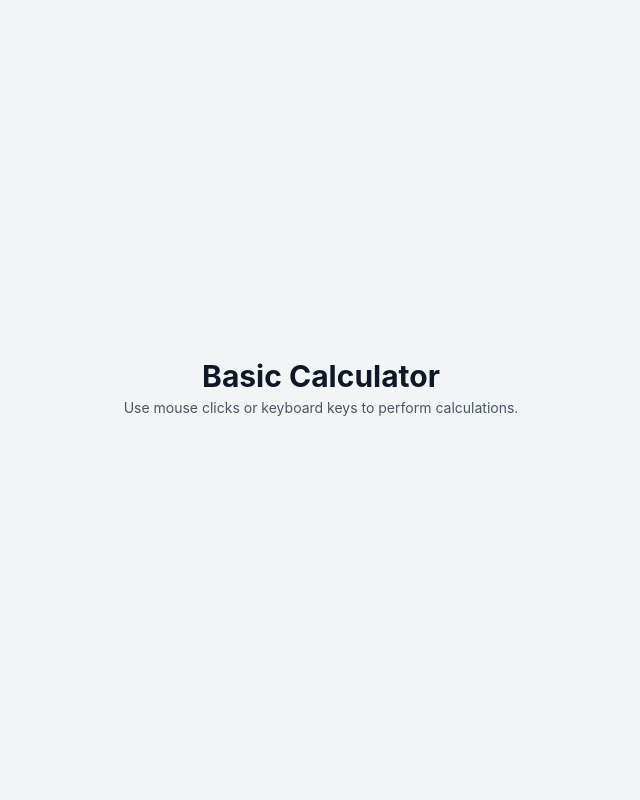
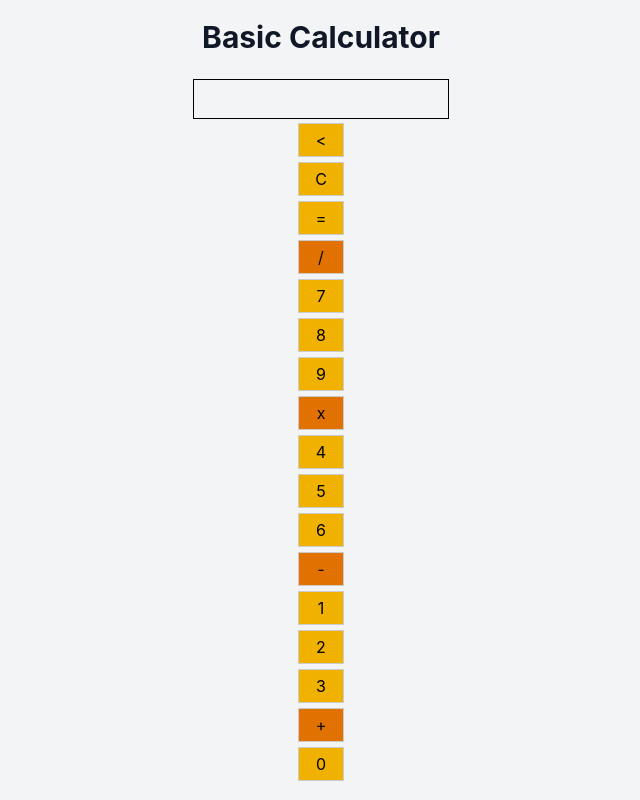
Before and after one commit to adityasuman2025/machineCoding, a React (Vite) app: page /calculator in a window 1280 px wide. Shown: the whole page, without its empty margins (319-959 px from the left). Built offline with nearby package versions, Linux system fonts and the light colour scheme.

Commit message:
react calci done

```diff
--- a/src/projects/calculator/Calculator.tsx
+++ b/src/projects/calculator/Calculator.tsx
@@ -1,25 +1,144 @@
-import React from 'react';
+import React, { useState, useEffect, type MouseEvent } from 'react';
 
-/*
-    Machine Coding Problem: Basic Calculator
-    Build a fully functional, accessible Calculator component that supports:
-    1. Basic operations: Addition (+), Subtraction (-), Multiplication (*), Division (/).
-    2. Number input (0-9) and decimal point (.).
-    3. Clear (C / AC) and Backspace (⌫) functionality.
-    4. Full keyboard support (0-9, +, -, *, /, Enter/=, Escape, Backspace).
-    5. Clean display formatting (handling division by zero, overflow, decimal precision).
-    6. WAI-ARIA accessibility (semantic HTML, grid/button roles, aria-live region for display).
-*/
+const OP = ["+", "-", "/", "*"];
+const VALID_KEYS = [...OP, "Backspace", "Escape", "Enter", "=", "c", "C"];
+
+function isNumber(str: string = "") {
+    str = str.trim();
+    return Number.isFinite(Number(str)) && str !== "";
+}
+
+function calculate(expr: string) {
+    if (expr[0] === "-") expr = "0" + expr; // converts "-88.10/2" -> "0-88.10/2"
+
+    const sanitised = OP.includes(expr.at(-1)) ? expr.slice(0, -1) : expr;
+    if (!sanitised) return "";
+
+    const tokens: string[] = [];
+    let acc = "";
+    for (let i = 0; i < sanitised.length; i++) {
+        const char = sanitised[i];
+        if (OP.includes(char)) {
+            if (acc) tokens.push(acc);
+            tokens.push(char);
+            acc = "";
+        } else {
+            acc += char;
+        }
+    }
+    if (acc) tokens.push(acc);
+
+    if (!tokens.length) return "";
+
+    // performing multiplication and division first
+    const pass1 = [];
+    let i = 0;
+    while (i < tokens.length) {
+        const token = tokens[i];
+        if (token === "/" || token === "*") {
+            const num1 = Number(pass1.pop());
+            const num2 = Number(tokens[i + 1]);
+
+            const res = token === "*" ? num1 * num2 : num1 / num2;
+            pass1.push(res);
+            i += 2;
+        } else {
+            pass1.push(token);
+            i++
+        }
+    }
+
+    let result = Number(pass1[0]);
+    i = 1;
+    while (i < pass1.length) {
+        const op = pass1[i];
+        const num2 = Number(pass1[i + 1]);
+
+        result = op === "+" ? (result + num2) : op === "-" ? (result - num2) : result;
+        i += 2;
+    }
+
+
+    return String(result.toFixed(2));
+}
 
 export default function Calculator() {
+    const [display, setDisplay] = useState<string>("");
+
+    useEffect(() => {
+        window.addEventListener("keydown", handleKeyDown);
+        return () => window.removeEventListener("keydown", handleKeyDown);
+    }, []);
+
+    function handleClick(e: MouseEvent<HTMLDivElement>) {
+        const id = (e.target as HTMLElement).dataset.id;
+        if (!id) return;
+
+        handleInput(id);
+    }
+
+    function handleKeyDown(e: KeyboardEvent) {
+        const key = e.key;
+        const activeEl = document.activeElement as HTMLElement | null;
+        const isCalcButton = activeEl?.tagName === "BUTTON" && activeEl?.dataset?.id !== undefined;
+
+        // If user tabbed onto one of OUR calculator buttons and presses Enter or Space, let native button click handle it
+        if (isCalcButton && (key === "Enter" || key === " ")) return;
+
+        if (isNumber(key) || VALID_KEYS.includes(key)) {
+            e.preventDefault();
+            handleInput(key);
+        }
+    }
+
+    function handleInput(key: string) {
+        if (isNumber(key)) {
+            setDisplay(prev => prev + key);
+        } else if (OP.includes(key)) {
+            setDisplay(prev => {
+                if (!prev) return "";
+
+                return (OP.includes(prev.at(-1)) ? prev.slice(0, prev.length - 1) : prev) + key
+            });
+        } else if (key === "Backspace") {
+            setDisplay(prev => prev.slice(0, prev.length - 1));
+        } else if (key === "Escape" || key === "C" || key === "c") {
+            setDisplay("");
+        } else if (key === "=" || key === "Enter") {
+            setDisplay(prev => calculate(prev));
+        }
+    }
+
     return (
-        <main className="flex flex-col items-center justify-center min-h-screen bg-gray-100 p-6 select-none">
+        <main className="flex flex-col items-center justify-center min-h-screen bg-gray-100">
             <header className="mb-6 text-center">
                 <h1 className="text-3xl font-bold text-gray-900">Basic Calculator</h1>
-                <p className="text-sm text-gray-600 mt-1">
-                    Use mouse clicks or keyboard keys to perform calculations.
-                </p>
             </header>
+
+            <div role='status' aria-live="polite" className='w-3xs h-10 border-1 mb-1'>{display}</div>
+            <div role='group' aria-label='calculator keypad' className='grid grid-cols-4 gap-1' onClick={handleClick} >
+                <button type="button" tabIndex={0} data-id="Backspace" className='px-4 py-1 cursor-pointer bg-yellow-500'>{"<"}</button>
+                <button type="button" tabIndex={0} data-id="C" className='px-4 py-1 cursor-pointer bg-yellow-500'>{"C"}</button>
+                <button type="button" tabIndex={0} data-id="=" className='px-4 py-1 cursor-pointer bg-yellow-500'>=</button>
+                <button type="button" tabIndex={0} data-id="/" className='px-4 py-1 cursor-pointer bg-amber-600'>/</button>
+
+                <button type="button" tabIndex={0} data-id="7" className='px-4 py-1 cursor-pointer bg-yellow-500'>7</button>
+                <button type="button" tabIndex={0} data-id="8" className='px-4 py-1 cursor-pointer bg-yellow-500'>8</button>
+                <button type="button" tabIndex={0} data-id="9" className='px-4 py-1 cursor-pointer bg-yellow-500'>9</button>
+                <button type="button" tabIndex={0} data-id="*" className='px-4 py-1 cursor-pointer bg-amber-600'>x</button>
+
+                <button type="button" tabIndex={0} data-id="4" className='px-4 py-1 cursor-pointer bg-yellow-500'>4</button>
+                <button type="button" tabIndex={0} data-id="5" className='px-4 py-1 cursor-pointer bg-yellow-500'>5</button>
+                <button type="button" tabIndex={0} data-id="6" className='px-4 py-1 cursor-pointer bg-yellow-500'>6</button>
+                <button type="button" tabIndex={0} data-id="-" className='px-4 py-1 cursor-pointer bg-amber-600'>-</button>
+
+                <button type="button" tabIndex={0} data-id="1" className='px-4 py-1 cursor-pointer bg-yellow-500'>1</button>
+                <button type="button" tabIndex={0} data-id="2" className='px-4 py-1 cursor-pointer bg-yellow-500'>2</button>
+                <button type="button" tabIndex={0} data-id="3" className='px-4 py-1 cursor-pointer bg-yellow-500'>3</button>
+                <button type="button" tabIndex={0} data-id="+" className='px-4 py-1 cursor-pointer bg-amber-600'>+</button>
+
+                <button type="button" tabIndex={0} data-id="0" className='px-4 py-1 cursor-pointer bg-yellow-500'>0</button>
+            </div>
         </main>
     );
 }
```
